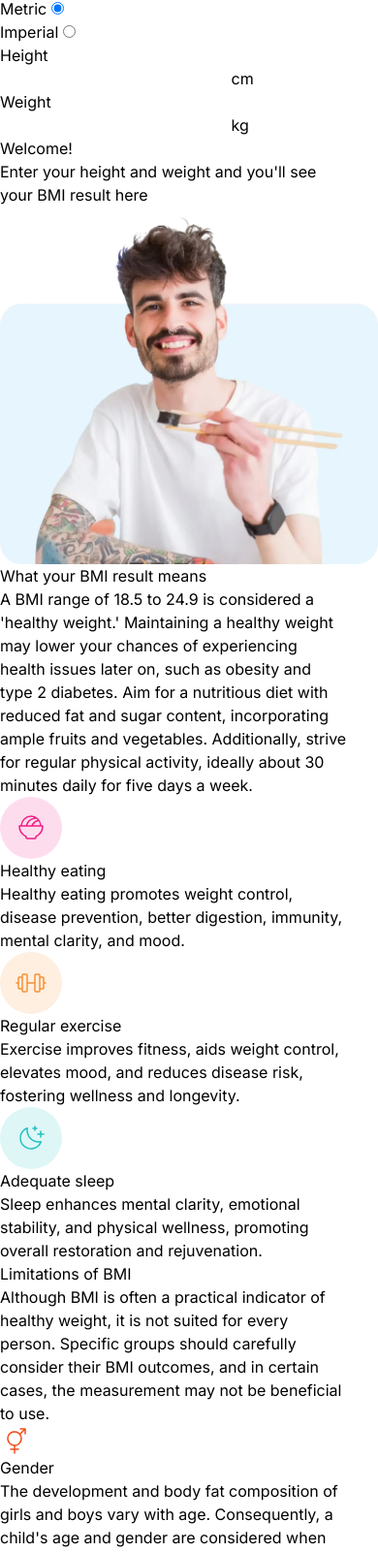
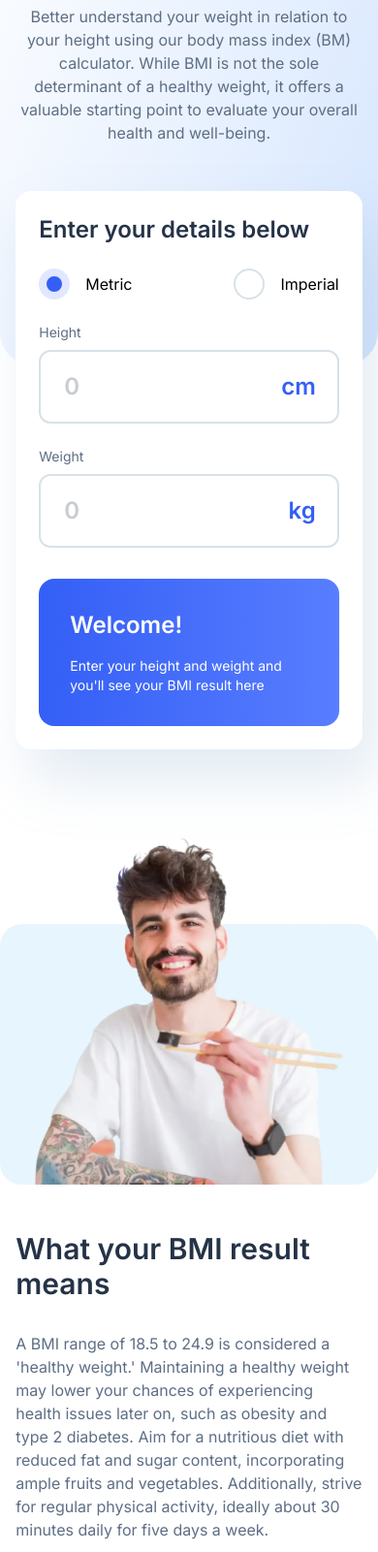
Before and after one commit to BranLeeDev/BMICalculator, a website built with Vite: page index.html in a window 390 px wide. Shown: the part 259-1860 px from the top of the page at 97% size. Built offline with nearby package versions, Linux system fonts and the light colour scheme.

Commit message:
Estilos añadidos para el responsive en mobile, se hizó algunas modificaciones al html

```diff
--- a/index.html
+++ b/index.html
@@ -19,65 +19,113 @@
     />
   </head>
   <body>
-    <div class="flex h-screen min-h-[20rem] w-full min-w-[20rem] flex-col items-center">
+    <div
+      class="flex h-max min-h-[20rem] w-full min-w-[20rem] flex-col items-center gap-6 pb-24 pt-8"
+    >
       <header class="flex w-full justify-center">
         <h1 class="hidden">BMI Calculator</h1>
-        <img src="/src/images/logo.svg" alt="Image of a curved striped sphere" />
+        <img
+          class="h-10 w-10 md:h-12 md:w-12 2xl:h-16 2xl:w-16"
+          src="/src/images/logo.svg"
+          alt="Image of a curved striped sphere"
+        />
       </header>
-      <main>
-        <section class="grid w-11/12">
-          <div>
-            <h2>Body Mass Index Calculator</h2>
-            <p>
+      <main class="flex w-full flex-col items-center gap-20">
+        <section
+          class="relative z-10 grid w-full auto-rows-max grid-cols-1 justify-items-center gap-y-12"
+        >
+          <div class="first-linear-gradient absolute -top-24 left-0 -z-10"></div>
+          <div class="col-span-full row-span-3 flex w-11/12 flex-col gap-6">
+            <h2 class="text-center text-5xl font-semibold text-second">
+              Body Mass Index Calculator
+            </h2>
+            <p class="text-center text-base font-normal text-third">
               Better understand your weight in relation to your height using our body mass index
               (BM) calculator. While BMI is not the sole determinant of a healthy weight, it offers
               a valuable starting point to evaluate your overall health and well-being.
             </p>
           </div>
-          <article>
-            <h3>Enter your details below</h3>
-            <form>
-              <div>
+          <div
+            class="col-span-full flex w-11/12 flex-col gap-8 rounded-2xl bg-fifth p-6 shadow-3xl"
+          >
+            <article class="flex flex-col gap-6">
+              <h3 class="text-2xl font-semibold text-second">Enter your details below</h3>
+              <form class="flex flex-col gap-6" autocomplete="off">
+                <div class="flex justify-between">
+                  <div class="flex flex-row-reverse items-center gap-4">
                     <label for="Metric">Metric</label>
-                <input type="radio" name="measure" id="Metric" value="Metric" checked />
+                    <input
+                      class="radio-button border-fourth bg-fifth checked:bg-first 2xl:hover:border-first"
+                      type="radio"
+                      name="measure"
+                      id="Metric"
+                      value="Metric"
+                      checked
+                    />
                   </div>
-              <div>
+                  <div class="flex flex-row-reverse items-center gap-4">
                     <label for="Imperial">Imperial</label>
-                <input type="radio" name="measure" id="Imperial" value="Imperial" />
-              </div>
-              <div>
-                <label for="height">Height</label>
-                <div>
-                  <input type="number" id="height" name="height" required />
-                  <span>cm</span>
+                    <input
+                      class="radio-button border-fourth bg-fifth checked:bg-first 2xl:hover:border-first"
+                      type="radio"
+                      name="measure"
+                      id="Imperial"
+                      value="Imperial"
+                    />
                   </div>
                 </div>
-              <div>
-                <label for="weight">Weight</label>
-                <div>
-                  <input type="number" id="weight" name="weight" required />
-                  <span>kg</span>
+                <div class="flex flex-col gap-2">
+                  <label class="text-sm text-third" for="height">Height</label>
+                  <div class="relative flex items-center">
+                    <input
+                      class="w-full rounded-xl border-2 border-fourth px-6 py-5 text-2xl font-semibold text-second placeholder:text-2xl placeholder:text-input-number focus:outline-2 focus:outline-first"
+                      placeholder="0"
+                      type="text"
+                      id="height"
+                      name="height"
+                    />
+                    <label class="absolute right-6 text-2xl font-semibold text-first" for="height"
+                      >cm</label
+                    >
+                  </div>
+                </div>
+                <div class="relative flex flex-col gap-2">
+                  <label class="text-sm text-third" for="weight">Weight</label>
+                  <div class="flex items-center">
+                    <input
+                      class="w-full rounded-xl border-2 border-fourth px-6 py-5 text-2xl font-semibold text-second placeholder:text-2xl placeholder:text-input-number focus:outline-2 focus:outline-first"
+                      type="text"
+                      placeholder="0"
+                      id="weight"
+                      name="weight"
+                    />
+                    <label class="absolute right-6 text-2xl font-semibold text-first" for="weight"
+                      >kg</label
+                    >
                   </div>
                 </div>
               </form>
             </article>
-          <article>
-            <h3>Welcome!</h3>
-            <p>Enter your height and weight and you'll see your BMI result here</p>
+            <article class="background-result-bmi flex flex-col gap-4 rounded-2xl p-8">
+              <h3 class="text-2xl font-semibold text-fifth">Welcome!</h3>
+              <p class="text-sm font-normal text-fifth">
+                Enter your height and weight and you'll see your BMI result here
+              </p>
             </article>
+          </div>
         </section>
-        <section class="grid w-full">
-          <figure>
+        <section class="grid w-full justify-items-center gap-y-12">
+          <figure class="w-full">
             <img
               src="/src/images/image-man-eating.webp"
               alt="Young person enjoying sushi with two chopsticks."
               loading="lazy"
             />
           </figure>
-          <div class="w-11/12">
-            <div>
-              <h2>What your BMI result means</h2>
-              <p>
+          <div class="flex w-11/12 flex-col gap-32">
+            <div class="flex flex-col gap-8">
+              <h2 class="text-3xl font-semibold text-second">What your BMI result means</h2>
+              <p class="text-base font-normal text-third">
                 A BMI range of 18.5 to 24.9 is considered a 'healthy weight.' Maintaining a healthy
                 weight may lower your chances of experiencing health issues later on, such as
                 obesity and type 2 diabetes. Aim for a nutritious diet with reduced fat and sugar
@@ -85,32 +133,43 @@
                 physical activity, ideally about 30 minutes daily for five days a week.
               </p>
             </div>
-            <ul class="w-full">
+            <ul class="flex w-full flex-col gap-10">
               <li>
-                <article class="grid">
-                  <img src="/src/images/icon-eating.svg" alt="Pick bowl" loading="lazy" />
-                  <h3>Healthy eating</h3>
-                  <p>
+                <article class="card-result-means">
+                  <img
+                    class="col-span-full"
+                    src="/src/images/icon-eating.svg"
+                    alt="Pick bowl"
+                    loading="lazy"
+                  />
+                  <h3 class="col-span-full mt-2 text-2xl font-semibold text-second">
+                    Healthy eating
+                  </h3>
+                  <p class="col-span-full text-base font-normal text-third">
                     Healthy eating promotes weight control, disease prevention, better digestion,
                     immunity, mental clarity, and mood.
                   </p>
                 </article>
               </li>
               <li>
-                <article>
+                <article class="card-result-means">
                   <img src="/src/images/icon-exercise.svg" alt="Orange dumbbells" loading="lazy" />
-                  <h3>Regular exercise</h3>
-                  <p>
+                  <h3 class="col-span-full mt-2 text-2xl font-semibold text-second">
+                    Regular exercise
+                  </h3>
+                  <p class="col-span-full text-base font-normal text-third">
                     Exercise improves fitness, aids weight control, elevates mood, and reduces
                     disease risk, fostering wellness and longevity.
                   </p>
                 </article>
               </li>
               <li>
-                <article>
+                <article class="card-result-means">
                   <img src="/src/images/icon-sleep.svg" alt="Green moon" loading="lazy" />
-                  <h3>Adequate sleep</h3>
-                  <p>
+                  <h3 class="col-span-full mt-2 text-2xl font-semibold text-second">
+                    Adequate sleep
+                  </h3>
+                  <p class="col-span-full text-base font-normal text-third">
                     Sleep enhances mental clarity, emotional stability, and physical wellness,
                     promoting overall restoration and rejuvenation.
                   </p>
@@ -119,75 +178,75 @@
             </ul>
           </div>
         </section>
-        <section class="grid w-11/12">
-          <h2>Limitations of BMI</h2>
-          <p>
+        <section class="grid w-11/12 gap-y-4">
+          <h2 class="text-center text-3xl font-semibold text-second">Limitations of BMI</h2>
+          <p class="text-center text-base font-normal text-third">
             Although BMI is often a practical indicator of healthy weight, it is not suited for
             every person. Specific groups should carefully consider their BMI outcomes, and in
             certain cases, the measurement may not be beneficial to use.
           </p>
-          <article>
-            <h3>
+          <article class="flex flex-col gap-4 rounded-2xl bg-fifth p-6 shadow-3xl">
+            <h3 class="flex items-center gap-4 text-xl font-semibold text-second">
               <img
                 src="/src/images/icon-gender.svg"
                 alt="Icon that represents the gender"
                 loading="lazy"
               />Gender
             </h3>
-            <p>
+            <p class="font-normal text-third">
               The development and body fat composition of girls and boys vary with age.
               Consequently, a child's age and gender are considered when evaluating their BMI.
             </p>
           </article>
-          <article>
-            <h3>
+          <article class="flex flex-col gap-4 rounded-2xl bg-fifth p-6 shadow-3xl">
+            <h3 class="flex items-center gap-4 text-xl font-semibold text-second">
               <img
                 src="/src/images/icon-age.svg"
                 alt="Icon that represents the birthday"
                 loading="lazy"
               />Age
             </h3>
-            <p>
+            <p class="font-normal text-third">
               In aging individuals, increased body fat and muscle loss may cause BMI to
               underestimate body fat content.
             </p>
           </article>
-          <article>
-            <h3>
+          <article class="flex flex-col gap-4 rounded-2xl bg-fifth p-6 shadow-3xl">
+            <h3 class="flex items-center gap-4 text-xl font-semibold text-second">
               <img
                 src="/src/images/icon-muscle.svg"
                 alt="Icon that represents the muscle"
                 loading="lazy"
               />Muscle
             </h3>
-            <p>
+            <p class="font-normal text-third">
               BMI may misclassify muscular individuals as overweight or obese, as it doesn't
               differentiate muscle from fat.
             </p>
           </article>
-          <article>
-            <h3>
+          <article class="flex flex-col gap-4 rounded-2xl bg-fifth p-6 shadow-3xl">
+            <h3 class="flex items-center gap-4 text-xl font-semibold text-second">
               <img
                 src="/src/images/icon-pregnancy.svg"
                 alt="Icon that represents the pregnancy"
                 loading="lazy"
               />Pregnancy
             </h3>
-            <p>
+            <p class="font-normal text-third">
               Expectant mothers experience weight gain due to their growing baby. Maintaining a
               healthy pre-pregnancy BMI is advisable to minimise health risks for both mother and
               child.
             </p>
           </article>
-          <article>
-            <h3>
+          <article class="flex flex-col gap-4 rounded-2xl bg-fifth p-6 shadow-3xl">
+            <h3 class="flex items-center gap-4 text-xl font-semibold text-second">
               <img
                 src="/src/images/icon-race.svg"
                 alt="Icon that represents the race"
                 loading="lazy"
               />Race
             </h3>
-            <p>
+            <p class="font-normal text-third">
               Certain health concerns may affect individuals of some Black and Asian origins at
               lower BMIs than others. To learn more, it is advised to discuss this with your GP or
               practice nurse.
--- a/src/css/index.css
+++ b/src/css/index.css
@@ -7,3 +7,44 @@
     font-family: "Inter", sans-serif;
   }
 }
+
+@layer components {
+  .first-linear-gradient {
+    width: 100%;
+    height: 68%;
+    background-image: linear-gradient(290deg, #d6e6fe 0%, rgba(214, 252, 254, 0) 100%);
+    background-size: cover;
+    background-repeat: no-repeat;
+    background-position: top center;
+    border-radius: 0rem 0rem 2.1875rem 2.1875rem;
+  }
+
+  .radio-button {
+    height: 2rem;
+    width: 2rem;
+    border-radius: 50%;
+    border-width: 0.125rem;
+    border-style: solid;
+    cursor: pointer;
+    appearance: none;
+    transition: all 0.2s linear;
+  }
+  .radio-button:checked {
+    border-width: 0.5rem;
+    border-color: #e1e7fe;
+  }
+  .radio-button:checked:hover {
+    border-color: #e1e7fe;
+  }
+
+  .background-result-bmi {
+    background: linear-gradient(90deg, #345ff6 0%, #587dff 100%);
+  }
+
+  .card-result-means {
+    display: grid;
+    grid-template-columns: repeat(4, minmax(0, 1fr));
+    grid-template-rows: repeat(auto-fit, minmax(min-content, max-content));
+    row-gap: 1.5rem;
+  }
+}
--- a/tailwind.config.js
+++ b/tailwind.config.js
@@ -9,6 +9,10 @@ export default {
         third: "#5E6E85",
         fourth: "#D8E2E7",
         fifth: "#FFFFFF",
+        "input-number": "#c9ccD1",
+      },
+      boxShadow: {
+        "3xl": "1rem 2rem 3.5rem 0rem rgba(143, 174, 207, 0.25)",
       },
     },
   },
```
Lines whose indentation alone changed are shown as unchanged.
